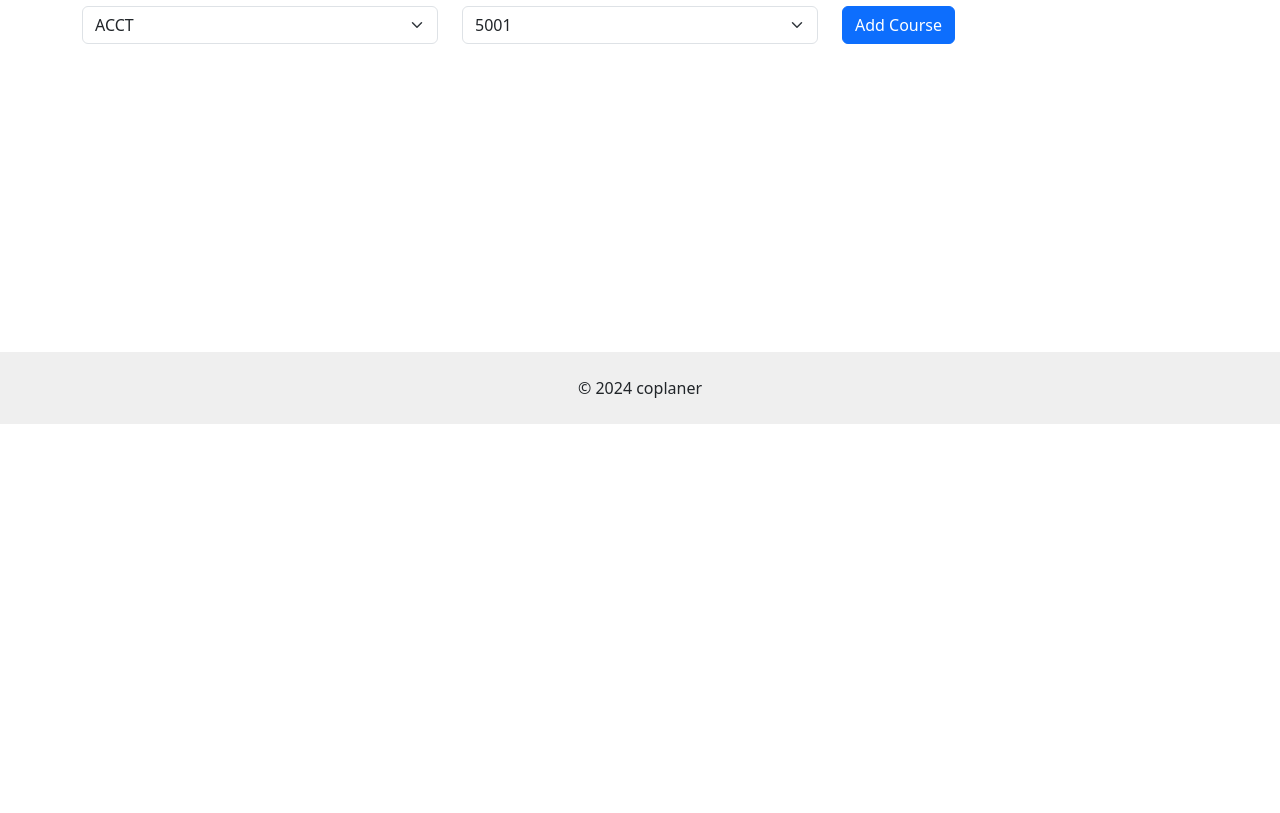
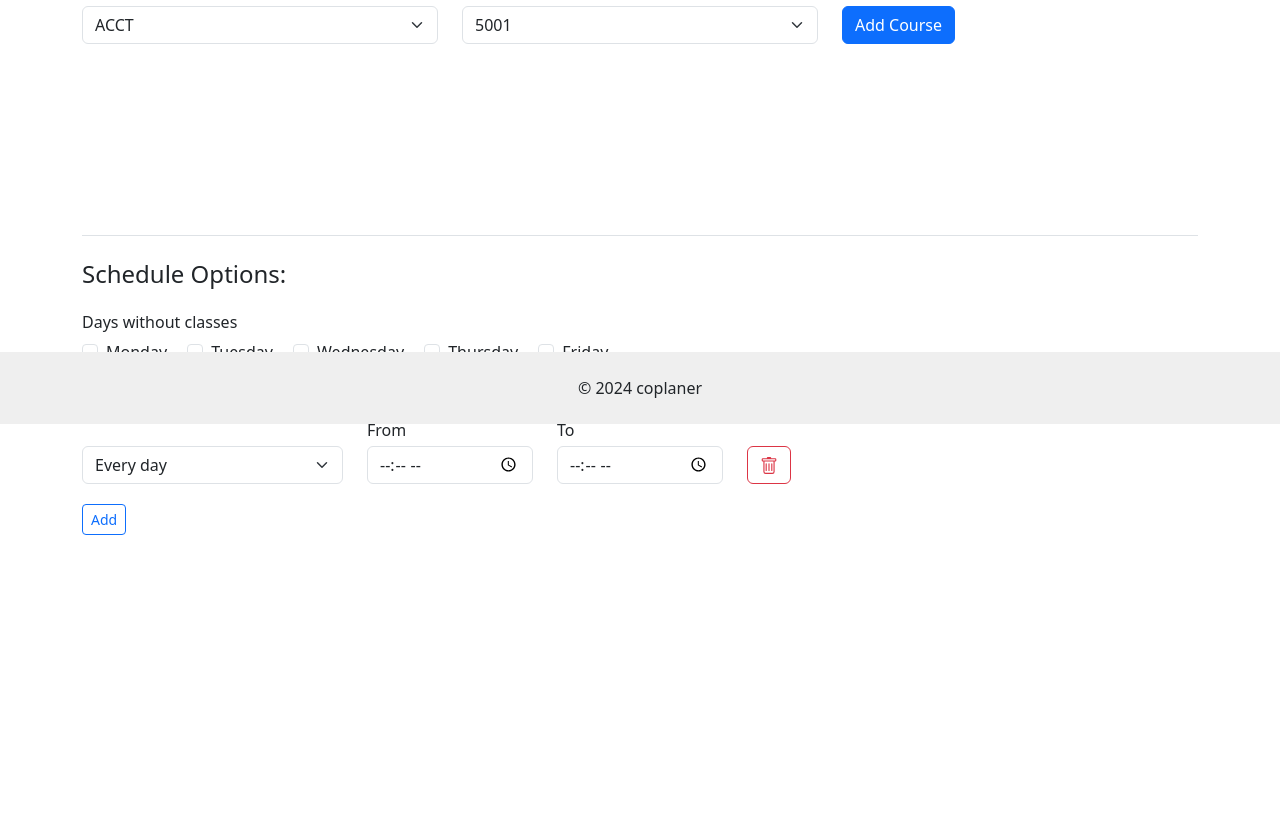
Before and after one commit to tunauygun/coplaner, a Node server app: page /select in a window 1280 px wide. Shown: the part 376-1189 px from the top of the page. Before the commit the page ends 800 px from the top, so only its background shows below. Run offline with Node 20, Linux system fonts and the light colour scheme; data comes from the database, SQL or seed files in the repository; some libraries are stand-ins or nearby versions.

Commit message:
Add time filters for course selection

```diff
--- a/app.js
+++ b/app.js
@@ -64,8 +64,9 @@ app.get('/schedule', (req, res) => {
 app.post('/schedule', async (req, res) => {
     let selectedCourses = req.body.selectedCourses;
     let termCode = req.body.term;
+    let timesWithoutClasses = req.body.timesWC;
 
-    res.render('schedule', {selectedCourses, termCode})
+    res.render('schedule', {selectedCourses, termCode, timesWithoutClasses})
 })
 
 app.get('/example', async (req, res) => {
@@ -123,11 +124,12 @@ app.get('/api/courseSections/:term/:subject/:number', async (req, res) => {
     res.send(courses.map(course => course.section));
 })
 
-app.get('/api/generateTimeTable/:term/:courses', async (req, res) => {
+app.get('/api/generateTimeTable/:term/:courses/:timesWC', async (req, res) => {
     const selectedCourses = JSON.parse(req.params.courses);
     const termCode = req.params.term;
+    const timesWithoutClasses = JSON.parse(req.params.timesWC);
 
-    let tc = new TimetableCreator(termCode, selectedCourses, db);
+    let tc = new TimetableCreator(termCode, selectedCourses, timesWithoutClasses, db);
     const {timetables, maxScheduleCountReached} = await tc.generateTimetables()
 
     const log = {
--- a/public/js/courseSelection.js
+++ b/public/js/courseSelection.js
@@ -1,4 +1,5 @@
 let selectedCourses = {};
+let filterItemNumbers = [1]
 
 $("#termSelector").on( "change", function() {
     let termCode = this.value
@@ -27,6 +28,20 @@ $("#subjectSelector").on( "change", function() {
         let codeOption = "<option value=" + code + ">" + code + "</option>";
         $('#codeSelector').append(codeOption);
     }
+});
+
+$("#addButton").on( "click", function() {
+    let term = $("#termSelector").val()
+    let subject = $("#subjectSelector").val();
+    let code = $("#codeSelector").val()
+    if(!subject || !code){
+        return;
+    }
+    addCourse(term, subject, code)
+});
+
+$('#form').submit(function() {
+    return getSelectedFilters()
 });
 
 let removeItem = function (subject, code) {
@@ -66,8 +81,109 @@ let sectionSelectionChanged = function (cb) {
     localStorage.setItem('selectedCourses', JSON.stringify(selectedCourses))
 }
 
+let addFilterItem = function () {
+    let nextNumber = filterItemNumbers[filterItemNumbers.length - 1] + 1
+    filterItemNumbers.push(nextNumber)
 
-function addCourse(term, subject, code, isReloading = false, selectedSections = []) {
+    let newFilterItem = `<div class="row py-1" id="timeFilterRow${nextNumber}">
+                <div class="col col-lg-3">
+                    <select class="form-select" id="daySelector${nextNumber}">
+                        <option value="All">Every day</option>
+                        <option value="Mon">Monday</option>
+                        <option value="Tue">Tuesday</option>
+                        <option value="Wed">Wednesday</option>
+                        <option value="Thu">Thursday</option>
+                        <option value="Fri">Friday</option>
+                    </select>
+                </div>
+                <div class="col col-lg-2">
+                    <input class="form-control" type="time" id="start${nextNumber}" step="900" name="start${nextNumber}">
+                    <div class="invalid-feedback">
+                      Please enter time.
+                    </div>
+                </div>
+                <div class="col col-lg-2">
+                    <input class="form-control" type="time" id="end${nextNumber}" step="900" name="end${nextNumber}">
+                    <div class="invalid-feedback">
+                      Please enter time.
+                    </div>
+                </div>
+                <div class="col-1">
+                    <button onclick="removeFilterItem(${nextNumber})" type="button" class="btn btn-outline-danger">
+                        <svg xmlns="http://www.w3.org/2000/svg" width="18" height="18" fill="currentColor" class="bi bi-trash"
+                             viewBox="0 0 16 16">
+                            <path d="M5.5 5.5A.5.5 0 0 1 6 6v6a.5.5 0 0 1-1 0V6a.5.5 0 0 1 .5-.5Zm2.5 0a.5.5 0 0 1 .5.5v6a.5.5 0 0 1-1 0V6a.5.5 0 0 1 .5-.5Zm3 .5a.5.5 0 0 0-1 0v6a.5.5 0 0 0 1 0V6Z"></path>
+                            <path d="M14.5 3a1 1 0 0 1-1 1H13v9a2 2 0 0 1-2 2H5a2 2 0 0 1-2-2V4h-.5a1 1 0 0 1-1-1V2a1 1 0 0 1 1-1H6a1 1 0 0 1 1-1h2a1 1 0 0 1 1 1h3.5a1 1 0 0 1 1 1v1ZM4.118 4 4 4.059V13a1 1 0 0 0 1 1h6a1 1 0 0 0 1-1V4.059L11.882 4H4.118ZM2.5 3h11V2h-11v1Z"></path>
+                        </svg>
+                    </button>
+                </div>
+            </div>`
+
+    $("#timeFilterRows").append(newFilterItem)
+}
+
+let addFilledFilterItem = function (day, start, end) {
+    addFilterItem()
+    const lastFilterItemId = filterItemNumbers[filterItemNumbers.length - 1]
+
+    $(`#daySelector${lastFilterItemId}`).val(day);
+    $(`#start${lastFilterItemId}`).val(start);
+    $(`#end${lastFilterItemId}`).val(end);
+}
+
+let removeFilterItem = function (id) {
+    if (filterItemNumbers.length <= 1) addFilterItem();
+    let divId = "#timeFilterRow" + id;
+    $(divId).remove()
+    filterItemNumbers.splice(filterItemNumbers.indexOf(id), 1);
+}
+
+let getSelectedFilters = function () {
+    let selectedTimesWithoutClasses = []
+    let hasNoError = true
+
+    let selectedDaysWithoutClasses = []
+    let dayDivIds = ["#dayOffMon", "#dayOffTue", "#dayOffWed", "#dayOffThu", "#dayOffFri"]
+    for (const dayId of dayDivIds) {
+        const dayInput = $(dayId)
+        if (dayInput.is(':checked')){
+            selectedDaysWithoutClasses.push(dayInput.val())
+            selectedTimesWithoutClasses.push([dayInput.val(), "00:00", "23:59"])
+        }
+    }
+
+    for (const filterItemNumber of filterItemNumbers) {
+        let dayInput = $(`#daySelector${filterItemNumber}`)
+        let startInput = $(`#start${filterItemNumber}`)
+        let endInput = $(`#end${filterItemNumber}`)
+
+        let day = dayInput.val()
+        let start = startInput.val()
+        let end = endInput.val()
+
+        if(selectedDaysWithoutClasses.includes(day)){
+            continue
+        }
+        if(start && end){
+            if(day !== "All"){
+                selectedTimesWithoutClasses.push([day, start, end])
+            }else{
+                for (const d of ["Mon", "Tue", "Wed", "Thu", "Fri"]) {
+                    if(!selectedDaysWithoutClasses.includes(d)) selectedTimesWithoutClasses.push([d, start, end])
+                }
+            }
+        }else if(start || end){
+            if(!start) startInput.addClass("is-invalid")
+            if(!end) endInput.addClass("is-invalid")
+            hasNoError = false
+        }
+    }
+    localStorage.setItem("timesWOC", JSON.stringify(selectedTimesWithoutClasses))
+    $("#courseFormTimesWC").val(JSON.stringify(selectedTimesWithoutClasses))
+    return hasNoError
+}
+
+let addCourse = function (term, subject, code, isReloading = false, selectedSections = []) {
     if(Object.keys(selectedCourses).length === 0){
         $("#courseListTitle").text("Courses:").addClass("border-top")
         $("#courseListText").text("You can click on the course names to unselect the course sections you don't want to take.")
@@ -132,15 +248,39 @@ function addCourse(term, subject, code, isReloading = false, selectedSections =
     }
 }
 
-$("#addButton").on( "click", function() {
-    let term = $("#termSelector").val()
-    let subject = $("#subjectSelector").val();
-    let code = $("#codeSelector").val()
-    if(!subject || !code){
-        return;
+let updateUIForScheduleOptions = function (timesWOC) {
+    const allDays = new Set(["Mon", "Tue", "Wed", "Thu", "Fri"]);
+
+    const timeMap = new Map();
+    for (const [day, start, end] of timesWOC) {
+        if(start === "00:00" && end === "23:59"){
+            const checkboxId = "#dayOff" + day
+            $(checkboxId).prop("checked", true);
+        }else{
+            const timeKey = `${start}-${end}`;
+            if (!timeMap.has(timeKey)) {
+                timeMap.set(timeKey, new Set());
+            }
+            timeMap.get(timeKey).add(day);
+        }
     }
-    addCourse(term, subject, code)
-});
+
+
+    timeMap.forEach((days, timeKey) => {
+        if (days.size === allDays.size) {
+            days = new Set(["All"])
+        }
+        for (const day of days) {
+            const [start, end] = timeKey.split('-');
+            addFilledFilterItem(day, start, end);
+        }
+    });
+
+    if(filterItemNumbers.length > 1){
+        removeFilterItem(1)
+    }
+
+}
 
 window.onpageshow = function (event) {
     if (event.persisted) {
@@ -151,6 +291,7 @@ window.onpageshow = function (event) {
 $( document ).ready(function() {
     let courses = JSON.parse(localStorage.getItem("selectedCourses"))
     let term = localStorage.getItem("selectedTerm")
+    let timesWOC = JSON.parse(localStorage.getItem("timesWOC"))
 
     if(term !== null){
         $("#termSelector").val(term);
@@ -166,4 +307,6 @@ $( document ).ready(function() {
             addCourse(term, subj, code, true, sections)
         }
     }
+
+    updateUIForScheduleOptions(timesWOC)
 });
--- a/public/js/scheduleScript.js
+++ b/public/js/scheduleScript.js
@@ -178,7 +178,7 @@ $("#exportPdfButton").click(function() {
 });
 
 $.ajax({
-  url: `api/generateTimeTable/${term}/${courses}`,
+  url: `api/generateTimeTable/${term}/${courses}/${timesWithoutClasses}`,
   method: 'GET',
   success: function(response) {
     schedule.timetables = response.timetables;
--- a/views/schedule.ejs
+++ b/views/schedule.ejs
@@ -156,6 +156,7 @@
 <script>
     const courses = <%- JSON.stringify(selectedCourses) %>;
     const term = <%- termCode %>;
+    const timesWithoutClasses = <%- JSON.stringify(timesWithoutClasses) %>;
 </script>
 <script src="/js/scheduleScript.js"></script>
 
--- a/views/selectCourses.ejs
+++ b/views/selectCourses.ejs
@@ -2,12 +2,14 @@
 <html lang="en">
 <head>
     <meta charset="UTF-8">
-    <meta name="description" content="Welcome to coplaner, an unofficial web application that helps Carleton University students in generating conflict-free timetables.">
+    <meta name="description"
+          content="Welcome to coplaner, an unofficial web application that helps Carleton University students in generating conflict-free timetables.">
     <meta name="viewport"
           content="width=device-width, user-scalable=no, initial-scale=1.0, maximum-scale=1.0, minimum-scale=1.0">
     <meta http-equiv="X-UA-Compatible" content="ie=edge">
     <title>coplaner - Course Selection</title>
-    <link rel="stylesheet" href="/css/bootstrap.min.css" integrity="sha384-9ndCyUaIbzAi2FUVXJi0CjmCapSmO7SnpJef0486qhLnuZ2cdeRhO02iuK6FUUVM" crossorigin="anonymous">
+    <link rel="stylesheet" href="/css/bootstrap.min.css"
+          integrity="sha384-9ndCyUaIbzAi2FUVXJi0CjmCapSmO7SnpJef0486qhLnuZ2cdeRhO02iuK6FUUVM" crossorigin="anonymous">
     <link rel="stylesheet" href="/css/gradient.css">
 </head>
 
@@ -15,7 +17,8 @@
 <nav class="navbar navbar-expand-md gradient-background">
     <div class="container container-fluid">
         <a class="navbar-brand fw-bold" href="/">coplaner</a>
-        <button class="navbar-toggler" type="button" data-bs-toggle="collapse" data-bs-target="#navbarNavAltMarkup" aria-controls="navbarNavAltMarkup" aria-expanded="false" aria-label="Toggle navigation">
+        <button class="navbar-toggler" type="button" data-bs-toggle="collapse" data-bs-target="#navbarNavAltMarkup"
+                aria-controls="navbarNavAltMarkup" aria-expanded="false" aria-label="Toggle navigation">
             <span class="navbar-toggler-icon"></span>
         </button>
         <div class="collapse navbar-collapse justify-content-end" id="navbarNavAltMarkup">
@@ -29,7 +32,7 @@
     </div>
 </nav>
 
-<div class="container mt-5">
+<div class="container mt-5" >
     <h2 class="mb-5">Select Courses</h2>
     <div class="alert alert-warning alert-dismissible fade show" role="alert">
         <strong>Note:</strong> Don't enter any non-credit courses!
@@ -39,14 +42,14 @@
         <div class="col">
             <label for="termSelector" class="form-label">Term</label>
             <select class="form-select" aria-label="Default select example" id="termSelector">
-                <%   const getTermNameFromTermCode = function (termCode) {
+                <% const getTermNameFromTermCode = function (termCode) {
                     const termSeasons = ["Winter", "Summer", "Fall"]
                     let termYear = termCode.trim().substring(0, 4)
-                        let termSeasonCode = parseInt(termCode.trim().substring(4, 5))-1
+                    let termSeasonCode = parseInt(termCode.trim().substring(4, 5)) - 1
                     return termSeasons[termSeasonCode] + " " + termYear
-                }%>
+                } %>
                 <% for (const term of Object.keys(courseCodes)){ %>
-                    <option value=<%=term%>><%=getTermNameFromTermCode(term)%></option>
+                <option value=<%= term %>><%= getTermNameFromTermCode(term) %></option>
                 <% } %>
             </select>
         </div>
@@ -56,7 +59,7 @@
             <label for="subjectSelector" class="form-label">Subject</label>
             <select class="form-select" aria-label="Default select example" id="subjectSelector">
                 <% for (const subject of Object.keys(courseCodes[Object.keys(courseCodes)[0]])){ %>
-                    <option value=<%=subject%>><%=subject%></option>
+                <option value=<%= subject %>><%= subject %></option>
                 <% } %>
             </select>
         </div>
@@ -64,7 +67,7 @@
             <label for="codeSelector" class="form-label">Code</label>
             <select class="form-select" aria-label="Default select example" id="codeSelector">
                 <% for (const code of courseCodes[Object.keys(courseCodes)[0]][Object.keys(courseCodes[Object.keys(courseCodes)[0]])[0]] ){ %>
-                <option value=<%=code%>><%=code%></option>
+                <option value=<%= code %>><%= code %></option>
                 <% } %>
             </select>
         </div>
@@ -78,10 +81,93 @@
         <p id="courseListText"></p>
 
         <div class="col d-flex align-items-end">
-            <button class="btn btn-outline-danger mb-3 btn-sm invisible" id="removeAllButton" onclick="removeAll()"> Remove all courses</button>
+            <button class="btn btn-outline-danger mb-3 btn-sm invisible" id="removeAllButton" onclick="removeAll()">
+                Remove all courses
+            </button>
         </div>
 
         <div class="accordion" id="courseList">
+        </div>
+    </div>
+
+    <div class="mt-5" id="filterDiv">
+        <h3 class="fs-4 pt-4 border-top">Schedule Options:</h3>
+
+        <h5 class="fs-6 pt-3">Days without classes</h5>
+
+        <div class="form-check form-check-inline">
+            <input class="form-check-input" type="checkbox" id="dayOffMon" value="Mon">
+            <label class="form-check-label" for="dayOffMon">Monday</label>
+        </div>
+        <div class="form-check form-check-inline">
+            <input class="form-check-input" type="checkbox" id="dayOffTue" value="Tue">
+            <label class="form-check-label" for="dayOffTue">Tuesday</label>
+        </div>
+        <div class="form-check form-check-inline">
+            <input class="form-check-input" type="checkbox" id="dayOffWed" value="Wed">
+            <label class="form-check-label" for="dayOffWed">Wednesday</label>
+        </div>
+        <div class="form-check form-check-inline">
+            <input class="form-check-input" type="checkbox" id="dayOffThu" value="Thu">
+            <label class="form-check-label" for="dayOffThu">Thursday</label>
+        </div>
+        <div class="form-check form-check-inline">
+            <input class="form-check-input" type="checkbox" id="dayOffFri" value="Fri">
+            <label class="form-check-label" for="dayOffFri">Friday</label>
+        </div>
+
+
+        <h5 class="fs-6 pt-4">Times without classes</h5>
+
+        <div class="row">
+            <div class="col col-lg-3"></div>
+            <div class="col col-lg-2">From</div>
+            <div class="col col-lg-2">To</div>
+            <div class="col-1"></div>
+        </div>
+
+        <div id="timeFilterRows">
+            <div class="row py-1" id="timeFilterRow1">
+                <div class="col col-lg-3">
+                    <select class="form-select" id="daySelector1">
+                        <option value="All">Every day</option>
+                        <option value="Mon">Monday</option>
+                        <option value="Tue">Tuesday</option>
+                        <option value="Wed">Wednesday</option>
+                        <option value="Thu">Thursday</option>
+                        <option value="Fri">Friday</option>
+                    </select>
+                </div>
+                <div class="col col-lg-2">
+                    <input class="form-control" type="time" id="start1" step="900" name="start1">
+                    <div class="invalid-feedback">
+                        Please enter time.
+                    </div>
+                </div>
+                <div class="col col-lg-2">
+                    <input class="form-control" type="time" id="end1" step="900" name="end1">
+                    <div class="invalid-feedback">
+                        Please enter time.
+                    </div>
+                </div>
+                <div class="col-1">
+                    <button onclick="removeFilterItem(1)" type="button" class="btn btn-outline-danger">
+                        <svg xmlns="http://www.w3.org/2000/svg" width="18" height="18" fill="currentColor" class="bi bi-trash"
+                             viewBox="0 0 16 16">
+                            <path d="M5.5 5.5A.5.5 0 0 1 6 6v6a.5.5 0 0 1-1 0V6a.5.5 0 0 1 .5-.5Zm2.5 0a.5.5 0 0 1 .5.5v6a.5.5 0 0 1-1 0V6a.5.5 0 0 1 .5-.5Zm3 .5a.5.5 0 0 0-1 0v6a.5.5 0 0 0 1 0V6Z"></path>
+                            <path d="M14.5 3a1 1 0 0 1-1 1H13v9a2 2 0 0 1-2 2H5a2 2 0 0 1-2-2V4h-.5a1 1 0 0 1-1-1V2a1 1 0 0 1 1-1H6a1 1 0 0 1 1-1h2a1 1 0 0 1 1 1h3.5a1 1 0 0 1 1 1v1ZM4.118 4 4 4.059V13a1 1 0 0 0 1 1h6a1 1 0 0 0 1-1V4.059L11.882 4H4.118ZM2.5 3h11V2h-11v1Z"></path>
+                        </svg>
+                    </button>
+                </div>
+            </div>
+        </div>
+
+
+        <div>
+            <button class="btn btn-outline-primary my-3 btn-sm" id="addFilterItemButton" onclick="addFilterItem()">
+                Add
+            </button>
+        </div>
     </div>
 </div>
 
@@ -89,21 +175,25 @@
     <div class="col-10 col-xs-8 col-sm-6 col-md-4 d-flex justify-content-center align-items-center">
         <input type="hidden" name="selectedCourses" id="courseFormCourses">
         <input type="hidden" name="term" id="courseFormTerm">
-            <button style="margin-bottom: 200px" class="btn btn-success w-100 invisible" id="formButton">Generate Schedule</button>
+        <input type="hidden" name="timesWC" id="courseFormTimesWC">
+        <button style="margin-bottom: 200px" class="btn btn-success w-100 invisible" id="formButton">Generate Schedule
+        </button>
     </div>
 </form>
 
 </div>
 
 <footer style="background: #efefef" class="footer px-5 py-4 fixed-bottom text-center">
-    &copy; <%=new Date().getFullYear()%> coplaner
+    &copy; <%= new Date().getFullYear() %> coplaner
 </footer>
 
 <script src='/js/jquery.min.js'></script>
-<script src="/js/bootstrap.bundle.min.js" integrity="sha384-geWF76RCwLtnZ8qwWowPQNguL3RmwHVBC9FhGdlKrxdiJJigb/j/68SIy3Te4Bkz" crossorigin="anonymous"></script>
+<script src="/js/bootstrap.bundle.min.js"
+        integrity="sha384-geWF76RCwLtnZ8qwWowPQNguL3RmwHVBC9FhGdlKrxdiJJigb/j/68SIy3Te4Bkz"
+        crossorigin="anonymous"></script>
 <script src="/js/courseSelection.js"></script>
 <script>
-    let courseCodes = <%-JSON.stringify(courseCodes) %>;
+    let courseCodes = <%- JSON.stringify(courseCodes) %>;
 </script>
 </body>
 </html>
```
Also changed, not shown: TimetableCreator.js (+66 -31 lines). Lines whose indentation alone changed are shown as unchanged.
